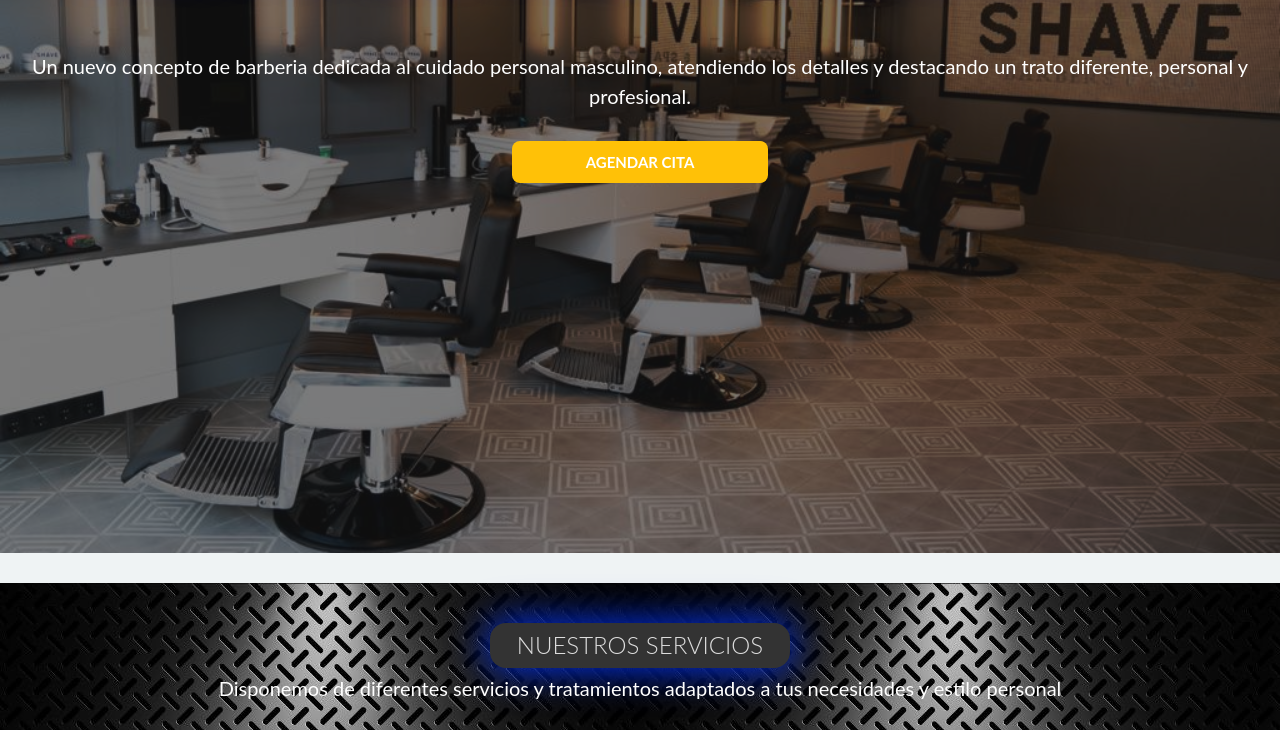
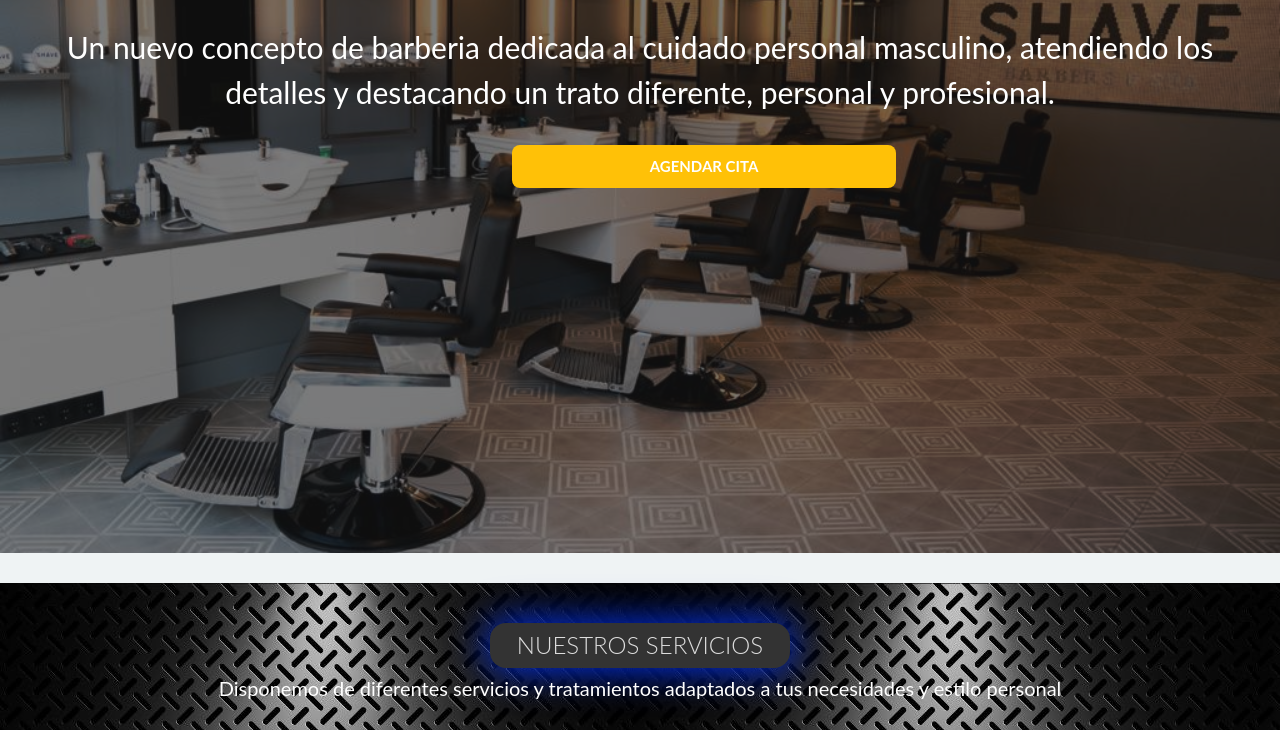
Before and after one commit to Yonaiken/Proyecto-Barber-a--Skyblue, a plain HTML site: page index.html in a window 1280 px wide. Shown: the part 247-977 px from the top of the page. Drawn offline with nearby package versions, Linux system fonts and the light colour scheme.

Commit message:
modificando estilos para estructura responsive

```diff
--- a/css/styles.css
+++ b/css/styles.css
@@ -24,6 +24,7 @@ body {
     background-color: #eff3f4;
 }
 /* Globales */
+
 .contenedor {
     width: 95%;
     max-width: 120rem; /*1200px*/
@@ -156,6 +157,7 @@ a {
     color: var(--blanco);
     text-align: center;
     padding: 20px;
+    font-size: 3rem;
 }
 .blue-h1 {
     color: #0000ff;
@@ -208,6 +210,7 @@ a {
     display: flex;
     flex-direction: column;
     justify-content: center;
+    width: 30%;
 }
 .boton:hover{
     background-color: #ffffff;
--- a/index.html
+++ b/index.html
@@ -8,7 +8,7 @@
     <link rel="preconnect" href="https://fonts.gstatic.com" crossorigin>
     <link href="https://fonts.googleapis.com/css2?family=Roboto+Slab:wght@100..900&display=swap" rel="stylesheet">
     <link href="https://cdn.jsdelivr.net/npm/bootstrap@5.3.3/dist/css/bootstrap.min.css" rel="stylesheet" integrity="sha384-QWTKZyjpPEjISv5WaRU9OFeRpok6YctnYmDr5pNlyT2bRjXh0JMhjY6hW+ALEwIH" crossorigin="anonymous">
-    <title>Barberia Blue-Sky</title>
+    <title>Barberia Sky-Blue</title>
     <link rel="stylesheet" href="https://cdnjs.cloudflare.com/ajax/libs/font-awesome/5.15.4/css/all.min.css">
     <link rel="stylesheet" href="./css/normalize.css">
     <link rel="stylesheet" href="./css/styles.css">
```
